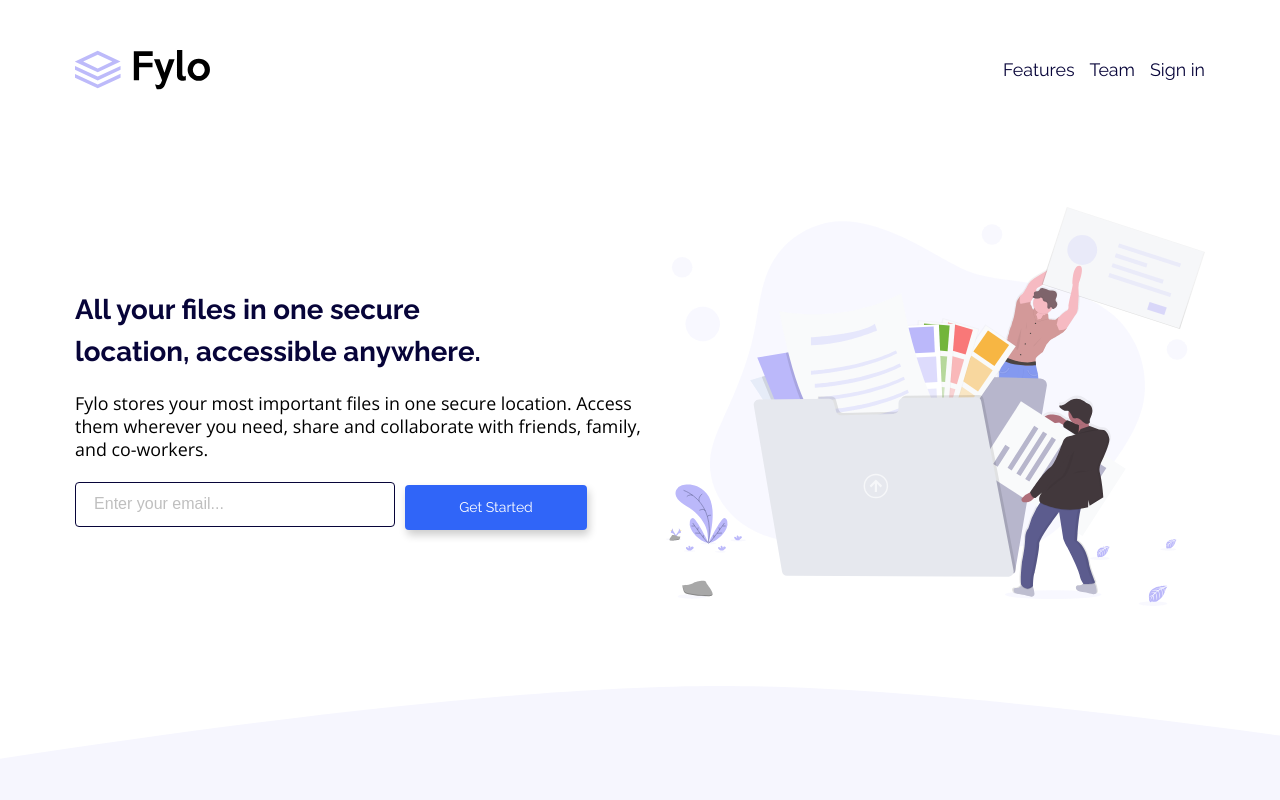
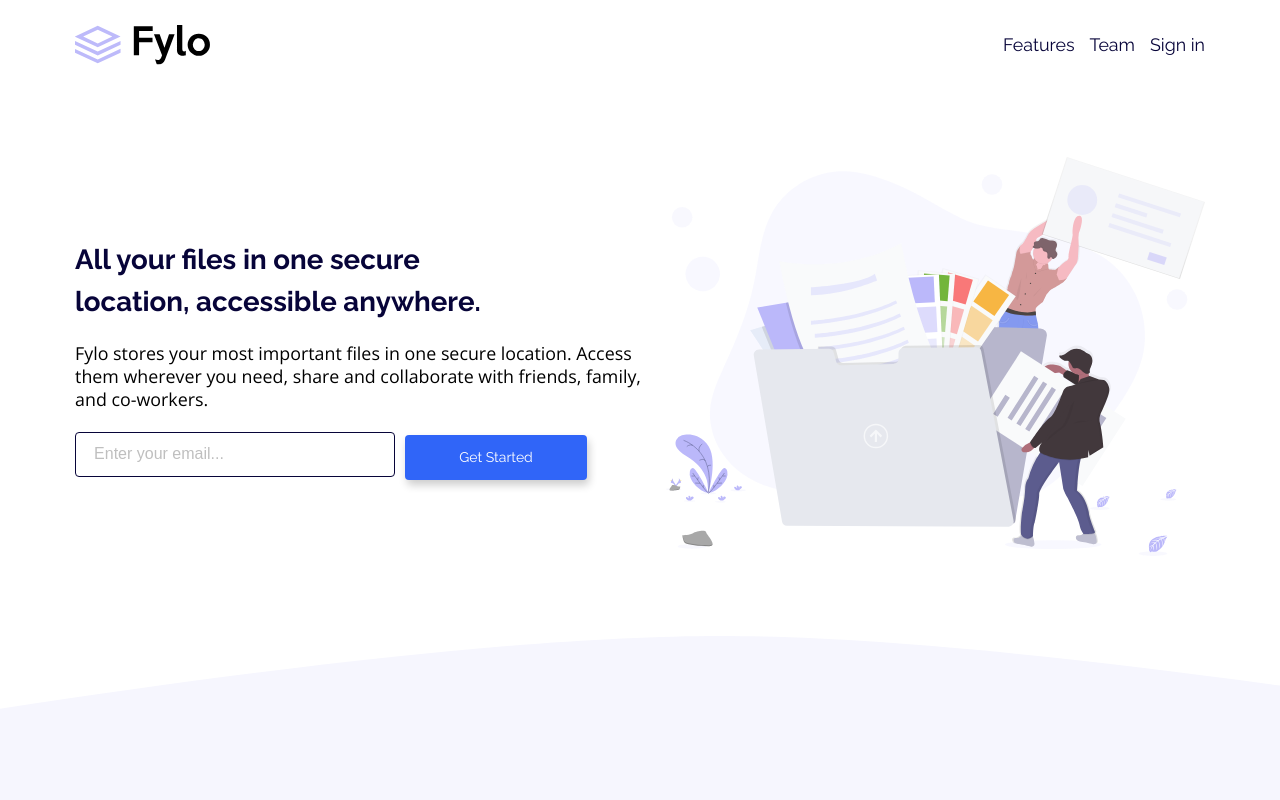
Before and after one commit to amansgz/css-landing-apge-with-2-column-layout, a plain HTML site: page index.html in a window 1280 px wide. Shown: the top 800 px of the page. Drawn offline with nearby package versions, Linux system fonts and the light colour scheme.

Commit message:
Fix header

```diff
--- a/styles/app.css
+++ b/styles/app.css
@@ -18,7 +18,7 @@
   --size-card-text: clamp(1.4rem, calc(1.4rem + ((1vw - 0.32rem) * 0.1912)), 1.6rem);
 
   /* PADDINGS */
-  --header-block-padding: 5rem;
+  --header-block-padding: 2.5rem;
   --section-block-padding: clamp(4rem, calc(4rem + ((1vw - 0.32rem) * 2.8681)), 7rem);
   --section-inline-padding: clamp(2rem, calc(2rem + ((1vw - 0.32rem) * 5.7361)), 8rem);
   --grid-team-block-padding: clamp(4rem, calc(4rem + ((1vw - 0.32rem) * 2.8681)), 7rem);
@@ -184,6 +184,7 @@ INPUT EMAILS (FEATURES / SIGNIN)
   display: flex;
   justify-content: space-between;
   align-items: center;
+  background-color: white;
 }
 .nav__menu {
   display: flex;
```
